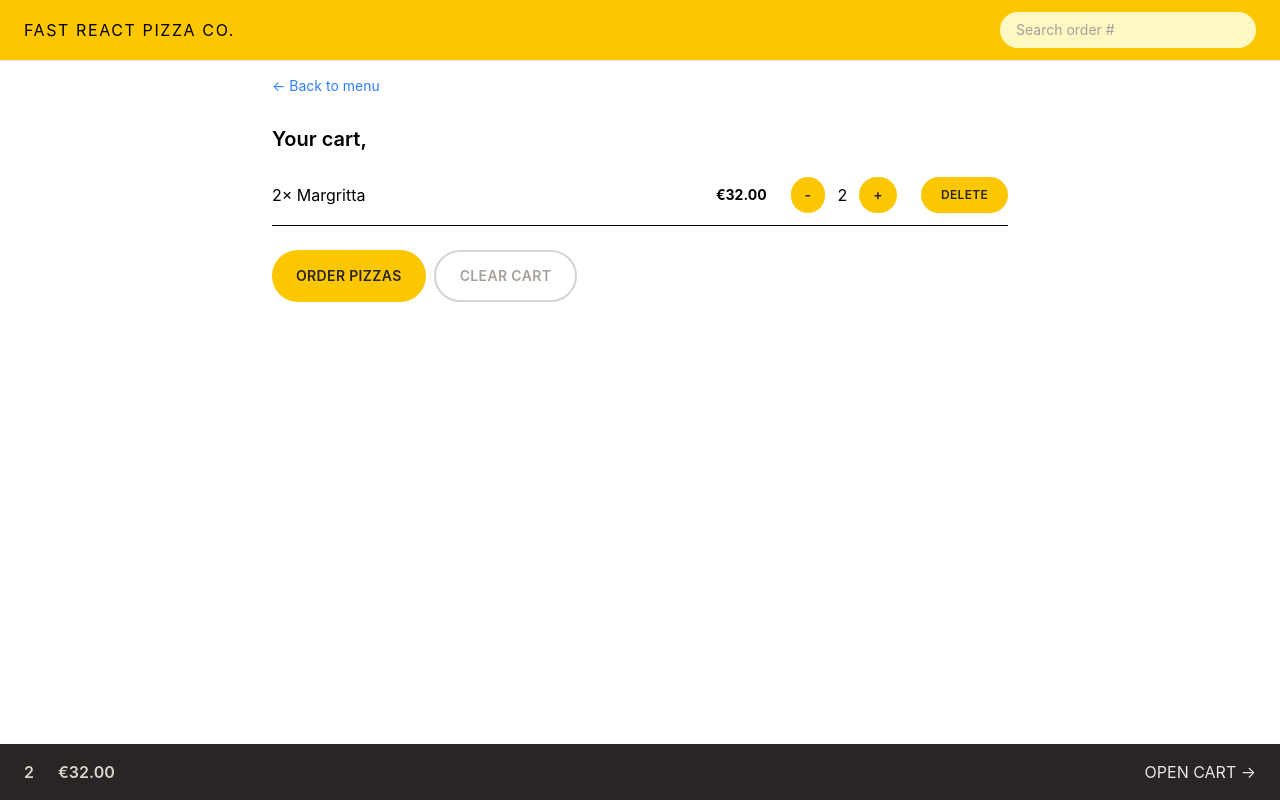
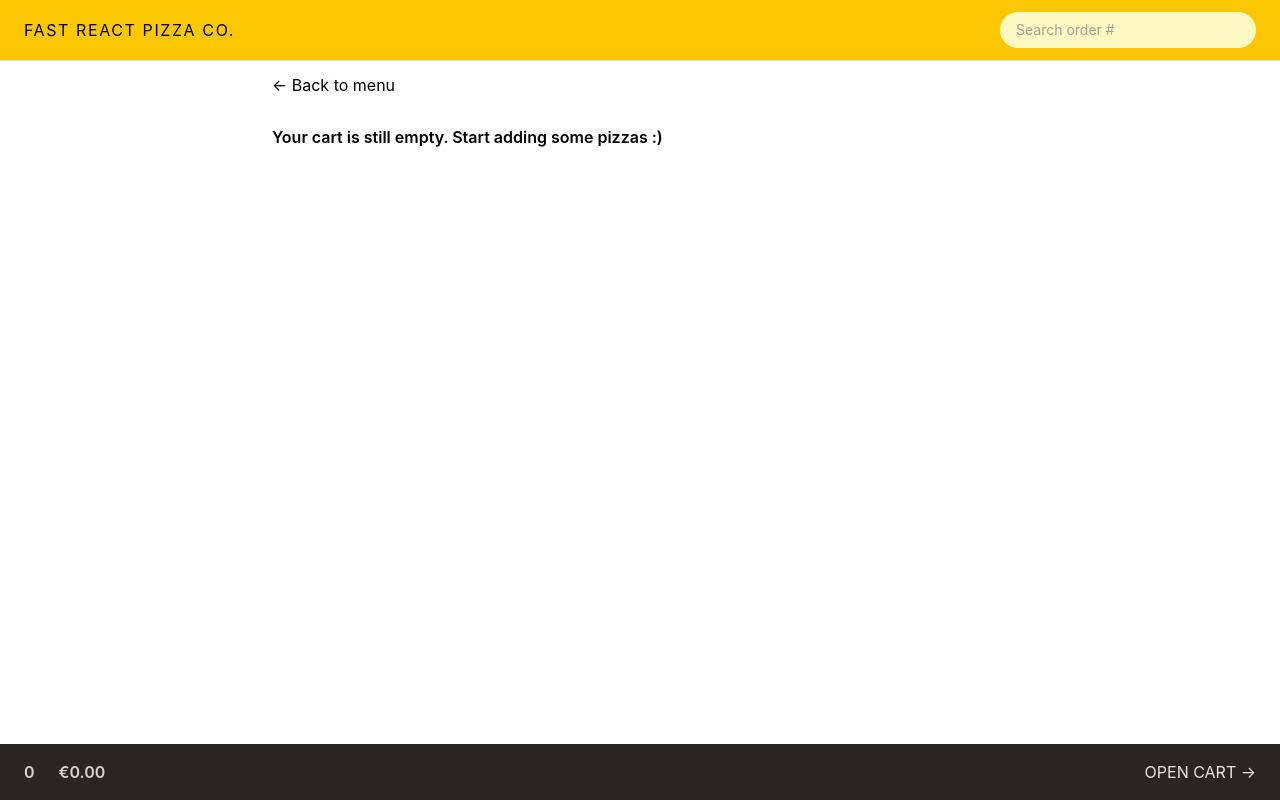
Before and after one commit to Abdelrrahman-Alaa/pizzaritta, a React (Vite) app: page /cart in a window 1280 px wide. Built offline with nearby package versions, Linux system fonts and the light colour scheme.

Commit message:
fix: update key prop for CartItem and OrderItem components to use pizzaId

```diff
--- a/src/features/cart/Cart.jsx
+++ b/src/features/cart/Cart.jsx
@@ -23,7 +23,7 @@
 
       <ul className="mt-3 divide-y divide-stone-200 border-b">
         {cart.map((item) => (
-          <CartItem item={item} key={item.id} />
+          <CartItem item={item} key={item.pizzaId} />
         ))}
       </ul>
 
--- a/src/features/cart/cartSlice.js
+++ b/src/features/cart/cartSlice.js
@@ -2,13 +2,13 @@
 
 const initialState = {
   cart: [
-    {
+    /* {
       pizzaId: 12,
       name: "Margritta",
       quantity: 2,
       unitPrice: 16,
       totalPrice: 32,
-    },
+    }, */
   ],
 };
 
--- a/src/features/order/CreateOrder.jsx
+++ b/src/features/order/CreateOrder.jsx
@@ -1,8 +1,13 @@
-import { useState } from "react";
-import { Form, redirect, useActionData, useNavigation } from "react-router-dom";
-import { createOrder } from "../../services/apiRestaurant";
+import { Form, useActionData, useNavigation } from "react-router-dom";
 import Button from "../../ui/Button";
 import { useSelector } from "react-redux";
+import { clearCart, getCart, getTotalCartPrice } from "./../cart/cartSlice";
+import EmptyCart from "./../cart/EmptyCart";
+import { redirect } from "react-router-dom";
+import { createOrder } from "../../services/apiRestaurant";
+import { useState } from "react";
+import { store } from "./../../store";
+import { formatCurrency } from "../../utils/helpers";
 
 // https://uibakery.io/regex-library/phone-number
 const isValidPhone = (str) =>
@@ -10,39 +15,22 @@
     str,
   );
 
-const fakeCart = [
-  {
-    pizzaId: 12,
-    name: "Mediterranean",
-    quantity: 2,
-    unitPrice: 16,
-    totalPrice: 32,
-  },
-  {
-    pizzaId: 6,
-    name: "Vegetale",
-    quantity: 1,
-    unitPrice: 13,
-    totalPrice: 13,
-  },
-  {
-    pizzaId: 11,
-    name: "Spinach and Mushroom",
-    quantity: 1,
-    unitPrice: 15,
-    totalPrice: 15,
-  },
-];
+function CreateOrder() {
+  const [withPriority, setWithPriority] = useState(false);
 
-function CreateOrder() {
   const username = useSelector((state) => state.user.username);
   const navigation = useNavigation();
   const isSubmitting = navigation.state === "submitting";
+  const formErrors = useActionData();
+  const cart = useSelector(getCart);
 
-  const formErrors = useActionData();
+  const totalCartPrice = useSelector(getTotalCartPrice);
+  const priorityPrice = withPriority ? totalCartPrice * 0.2 : 0;
+  const totalPrice = totalCartPrice + priorityPrice;
 
-  // const [withPriority, setWithPriority] = useState(false);
-  const cart = fakeCart;
+  if (!cart.length) {
+    return <EmptyCart />;
+  }
 
   return (
     <div className="px-4 py-6">
@@ -91,8 +79,8 @@
             type="checkbox"
             name="priority"
             id="priority"
-            // value={withPriority}
-            // onChange={(e) => setWithPriority(e.target.checked)}
+            value={withPriority}
+            onChange={(e) => setWithPriority(e.target.checked)}
           />
           <label htmlFor="priority" className="font-medium">
             Want to yo give your order priority?
@@ -102,7 +90,9 @@
         <div>
           <input type="hidden" name="cart" value={JSON.stringify(cart)} />
           <Button disabled={isSubmitting} type="primary">
-            {isSubmitting ? "Placing order...." : "Order now"}
+            {isSubmitting
+              ? "Placing order...."
+              : `Order now for ${formatCurrency(totalPrice)}`}
           </Button>
         </div>
       </Form>
@@ -112,13 +102,16 @@
 
 // eslint-disable-next-line react-refresh/only-export-components
 export async function action({ request }) {
+  console.log(request);
+
   const formData = await request.formData();
   const data = Object.fromEntries(formData);
+  console.log(data);
 
   const order = {
     ...data,
     cart: JSON.parse(data.cart),
-    priority: data.priority === "on",
+    // priority: data.priority === "on",
   };
 
   const errors = {};
@@ -130,11 +123,13 @@
 
   // If everything is okay, create new order and redirect
 
-  // const newOrder = await createOrder(order);
+  const newOrder = await createOrder(order);
 
-  // return redirect(`/order/${newOrder.id}`);
+  console.log(newOrder);
 
-  return null;
+  store.dispatch(clearCart());
+
+  return redirect(`/order/${newOrder.id}`);
 }
 
 export default CreateOrder;
--- a/src/features/order/Order.jsx
+++ b/src/features/order/Order.jsx
@@ -56,7 +56,7 @@
 
       <ul className="dive-stone-200 divide-y border-t border-b">
         {cart.map((item) => (
-          <OrderItem item={item} key={item.id} />
+          <OrderItem item={item} key={item.pizzaId} />
         ))}
       </ul>
 
```
